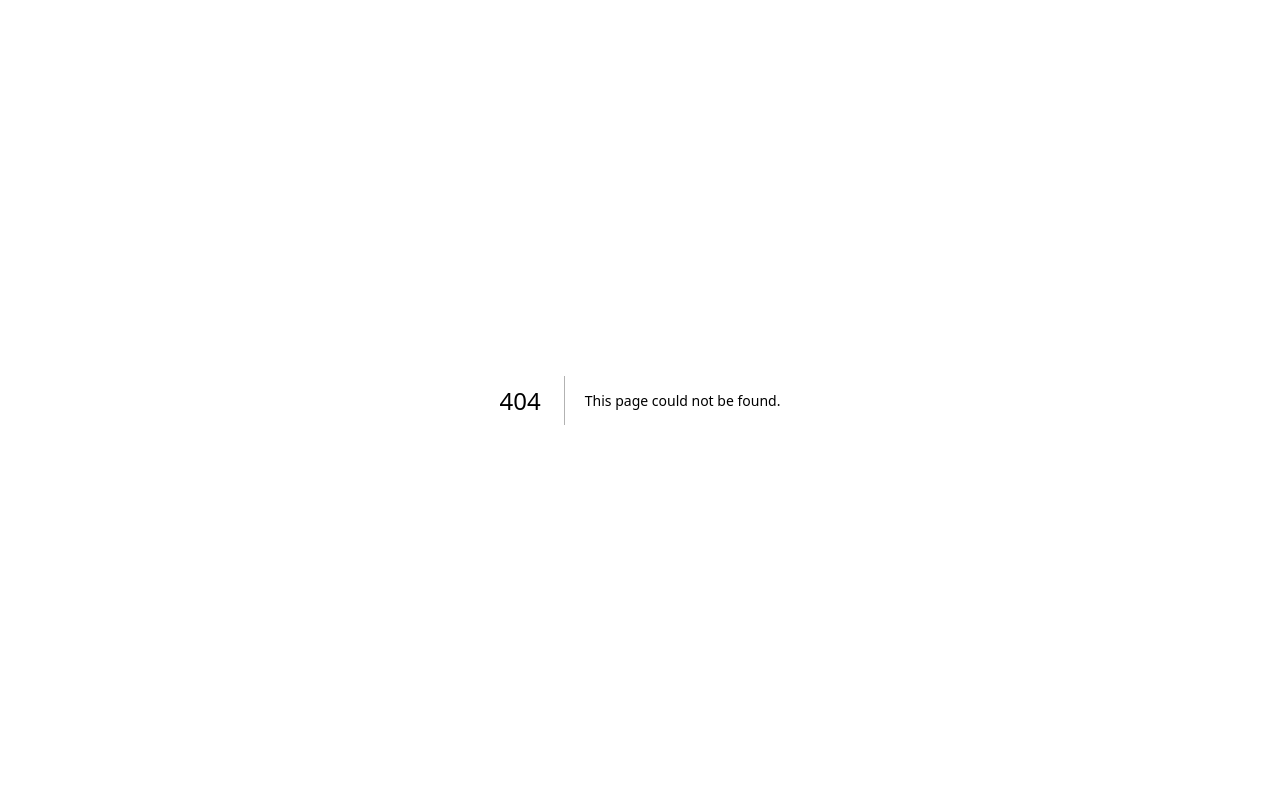
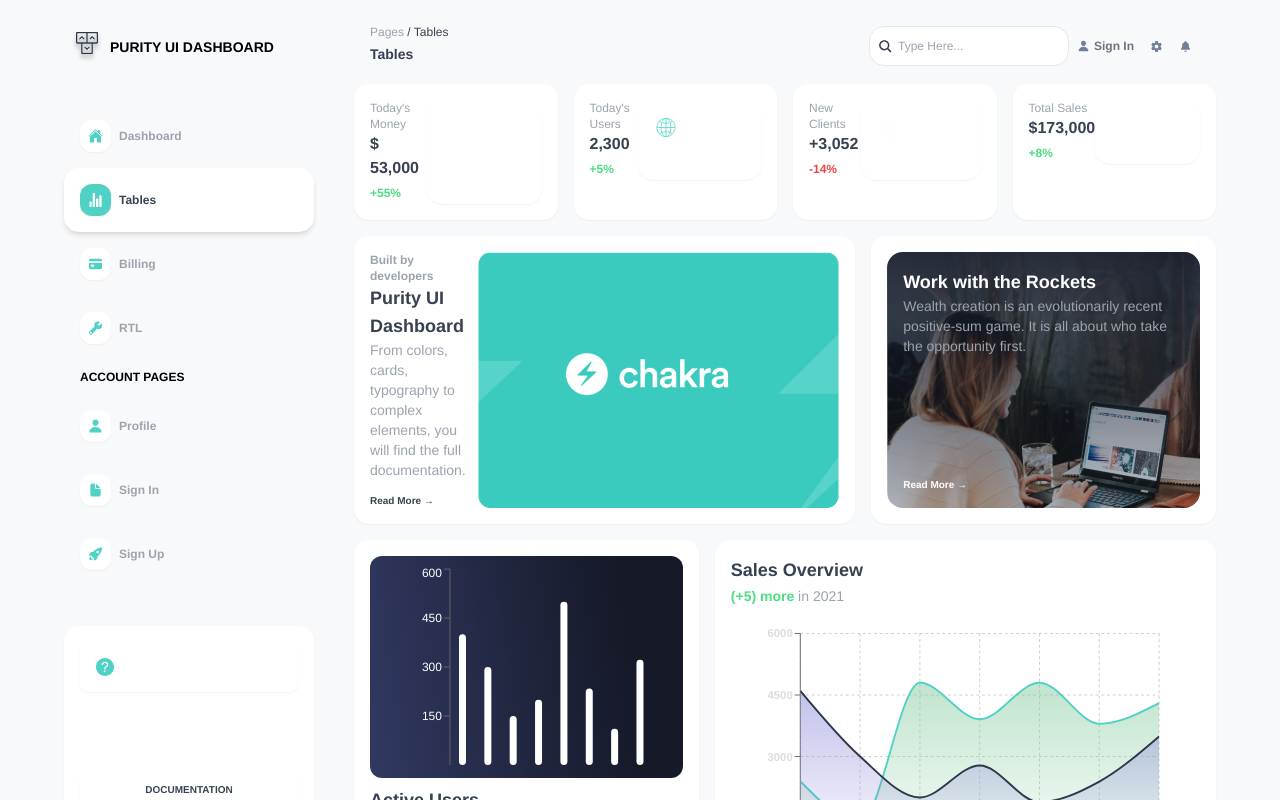
Before and after one commit to arrlancore/duck-flying-tp-project, a Next.js app: page /tables in a window 1280 px wide. Before the commit this address had no page. Shown: the top 800 px of the page. Built offline with nearby package versions, Linux system fonts and the light colour scheme.

Commit message:
init tables

```diff
--- /dev/null
+++ b/pages/tables.tsx
@@ -0,0 +1,57 @@
+import Head from "next/head";
+import {
+  Brand,
+  DocumentationCTA,
+  Footer,
+  Header,
+  Hero,
+  MainMenu,
+  ProjectsInfo,
+  Stats,
+  Summary,
+} from "../components";
+
+const caption = {
+  title: "Tables",
+  description: "Purity UI Dashboard",
+};
+
+export default function Tables() {
+  return (
+    <div className="bg-primary w-full overflow-hidden min-h-screen">
+      {/* Meta */}
+      <Head>
+        <title>{caption.title}</title>
+        <meta name="description" content={caption.description} key="desc" />
+      </Head>
+      <div className={`py-6 px-6 sm:px-16 flex justify-center items-center`}>
+        <div className={`xl:max-w-[1920px] w-full font-helvetica`}>
+          {/* Sidebar */}
+          <div className="flex flex-col md:flex-row">
+            <section
+              id="sidebar"
+              className="flex flex-1 flex-col min-w-[250px] w-full"
+            >
+              <Brand />
+              <MainMenu />
+              <DocumentationCTA />
+            </section>
+
+            <section
+              id="main-content"
+              className="flex flex-col w-full ml-0 md:ml-10"
+            >
+              {/* MainContent */}
+              <Header title={caption.title} />
+              <Summary />
+              <Hero />
+              <Stats />
+              <ProjectsInfo />
+              <Footer />
+            </section>
+          </div>
+        </div>
+      </div>
+    </div>
+  );
+}
```
